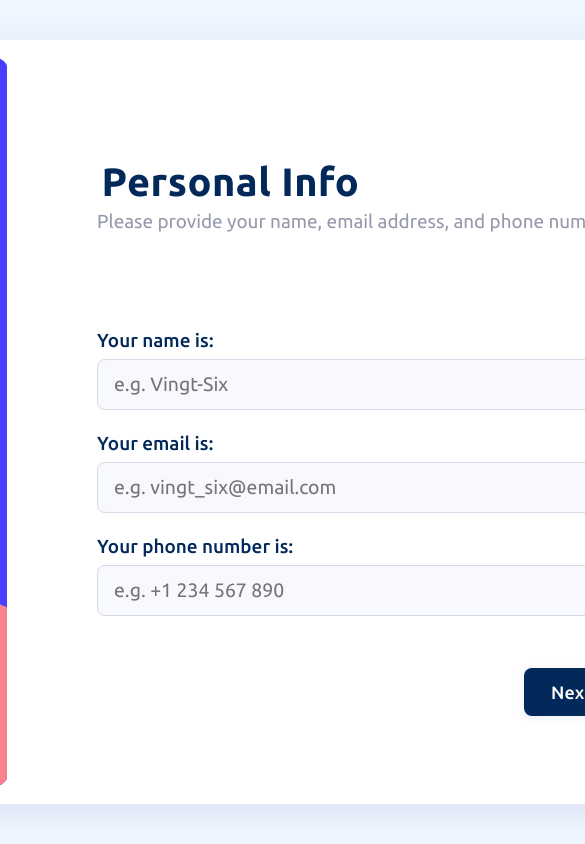
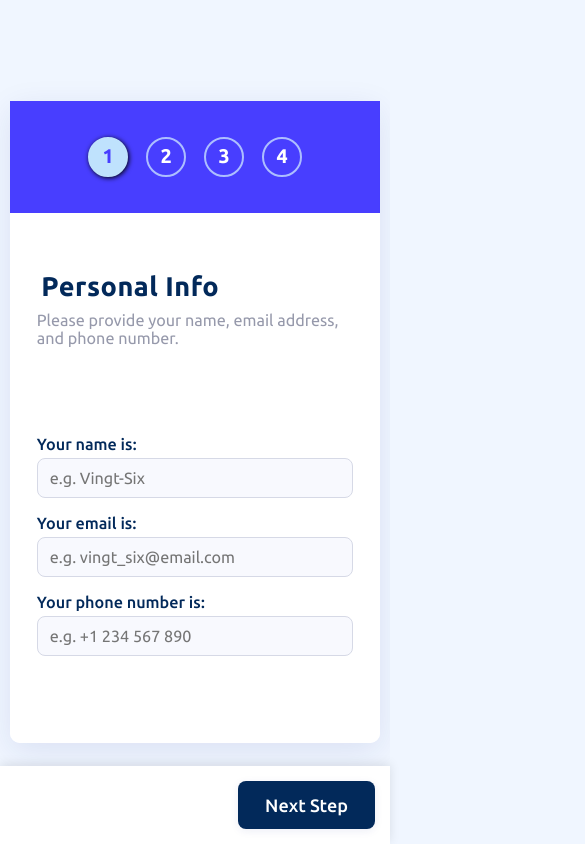
Before and after one commit to ME0WGE/MultiStep-Form-React, a React (Vite) app: page / in a window 390 px wide. Shown: the top 844 px of the page, 585 px wide, since content can reach past the window. Built offline with nearby package versions, Linux system fonts and the light colour scheme; a web font is replaced by a local one.

Commit message:
responsive step1

```diff
--- a/src/components/sidebar/sidebar.css
+++ b/src/components/sidebar/sidebar.css
@@ -92,3 +92,88 @@
   font-size: 1rem;
   letter-spacing: 1px;
 }
+
+/* Tablette (768px - 1023px) */
+@media screen and (max-width: 1023px) {
+  .sidebar {
+    width: 280px;
+    min-width: 200px;
+    padding: 1.5rem 1rem 18rem;
+  }
+
+  .sidebar-step-circle {
+    width: 34px;
+    height: 34px;
+    font-size: 1rem;
+  }
+
+  .sidebar-steps {
+    gap: 1.5rem;
+  }
+
+  .sidebar-step-title {
+    font-size: 0.9rem;
+  }
+
+  .sidebar-step-number {
+    font-size: 0.7rem;
+  }
+}
+
+/* Mobile (767px-) */
+@media screen and (max-width: 767px) {
+  .sidebar {
+    width: 100%;
+    min-width: unset;
+    flex-direction: row;
+    justify-content: center;
+    padding: 2rem 0;
+    border-radius: 0;
+  }
+
+  .sidebar-bg {
+    background-position: center;
+    background-size: cover;
+    border-radius: 0;
+  }
+
+  .sidebar-steps {
+    flex-direction: row;
+    justify-content: center;
+    gap: 1rem;
+    width: 100%;
+    max-width: 400px;
+  }
+
+  .sidebar-step {
+    flex-direction: column;
+    gap: 0.5rem;
+  }
+
+  .sidebar-step-labels {
+    display: none;
+  }
+
+  .sidebar-step-circle {
+    width: 40px;
+    height: 40px;
+    font-size: 1.1rem;
+  }
+}
+
+/* Petits mobiles (375px-) */
+@media screen and (max-width: 375px) {
+  .sidebar {
+    padding: 1.5rem 0;
+  }
+
+  .sidebar-steps {
+    gap: 0.8rem;
+  }
+
+  .sidebar-step-circle {
+    width: 35px;
+    height: 35px;
+    font-size: 1rem;
+  }
+}
--- a/src/components/step1/step1.css
+++ b/src/components/step1/step1.css
@@ -112,3 +112,147 @@
 .next-step:hover {
   background: #1640d6;
 }
+
+/* Tablette (768px - 1023px) */
+@media screen and (max-width: 1023px) {
+  .step1 {
+    width: 90%;
+    margin: 0 auto;
+    gap: 1.5rem;
+    padding-right: 2rem;
+  }
+
+  .step1-container {
+    min-width: 250px;
+    padding: 2rem 1rem 2rem 1.5rem;
+  }
+
+  .step1-container h1 {
+    font-size: 1.8rem;
+  }
+
+  .step1-container span {
+    font-size: 0.95rem;
+  }
+
+  .form-group label {
+    font-size: 0.95rem;
+  }
+
+  .form-group input {
+    padding: 10px 14px;
+    font-size: 1rem;
+  }
+
+  .next-step {
+    font-size: 1rem;
+    padding: 10px 26px;
+  }
+}
+
+/* Mobile (767px-) */
+@media screen and (max-width: 767px) {
+  .step1 {
+    flex-direction: column;
+    width: 95%;
+    margin: 20px auto;
+    padding: 0;
+    border-radius: 10px;
+  }
+
+  .menu-container {
+    width: 100%;
+    padding: 0;
+    background: url("../../assets/img/sidebar.svg") no-repeat center/cover;
+    border-radius: 10px 10px 0 0;
+  }
+
+  .step1-container {
+    min-width: unset;
+    width: 100%;
+    padding: 1.5rem;
+    border-radius: 0 0 10px 10px;
+  }
+
+  .step1-container h1 {
+    font-size: 1.5rem;
+    margin-bottom: 0.5rem;
+  }
+
+  .step1-container span {
+    font-size: 0.9rem;
+    margin-bottom: 20px;
+  }
+
+  .form-group {
+    gap: 5px;
+  }
+
+  .form-group label {
+    font-size: 0.9rem;
+  }
+
+  .form-group input {
+    padding: 10px 12px;
+    font-size: 0.9rem;
+  }
+
+  .step1-buttons {
+    position: fixed;
+    bottom: 0;
+    left: 0;
+    right: 0;
+    background: white;
+    padding: 15px;
+    margin: 0;
+    box-shadow: 0 -2px 10px rgba(0, 0, 0, 0.1);
+  }
+
+  .next-step {
+    font-size: 0.9rem;
+    padding: 10px 20px;
+  }
+
+  .step1-form {
+    gap: 16px;
+    margin-bottom: 60px;
+  }
+}
+
+/* Petits mobiles (375px-) */
+@media screen and (max-width: 375px) {
+  .step1 {
+    width: 100%;
+    margin: 0;
+    border-radius: 0;
+  }
+
+  .menu-container {
+    border-radius: 0;
+  }
+
+  .step1-container {
+    padding: 1.2rem;
+  }
+
+  .step1-container h1 {
+    font-size: 1.3rem;
+  }
+
+  .step1-container span {
+    font-size: 0.85rem;
+  }
+
+  .form-group input {
+    padding: 8px 10px;
+    font-size: 0.85rem;
+  }
+
+  .step1-buttons {
+    padding: 12px;
+  }
+
+  .next-step {
+    padding: 8px 16px;
+  }
+}
```
